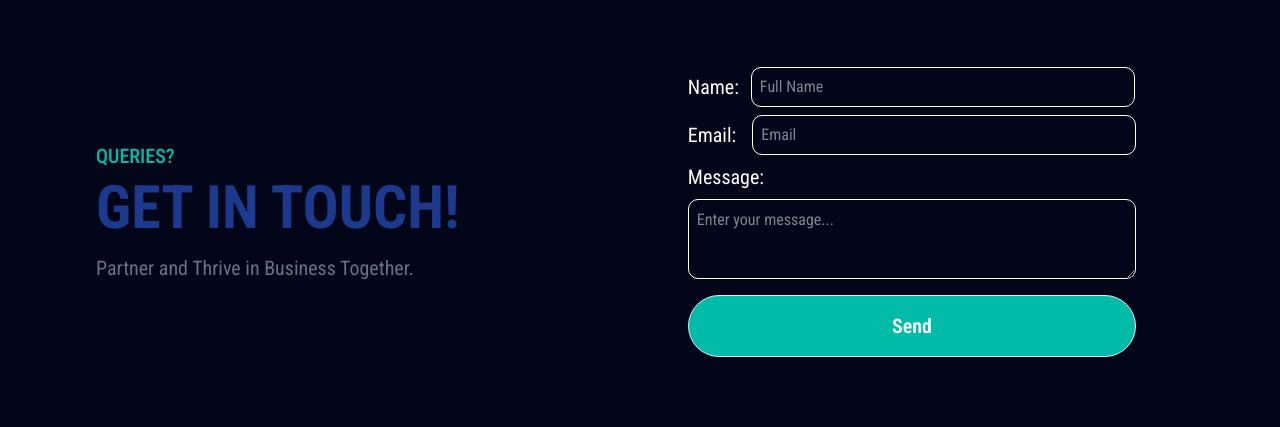
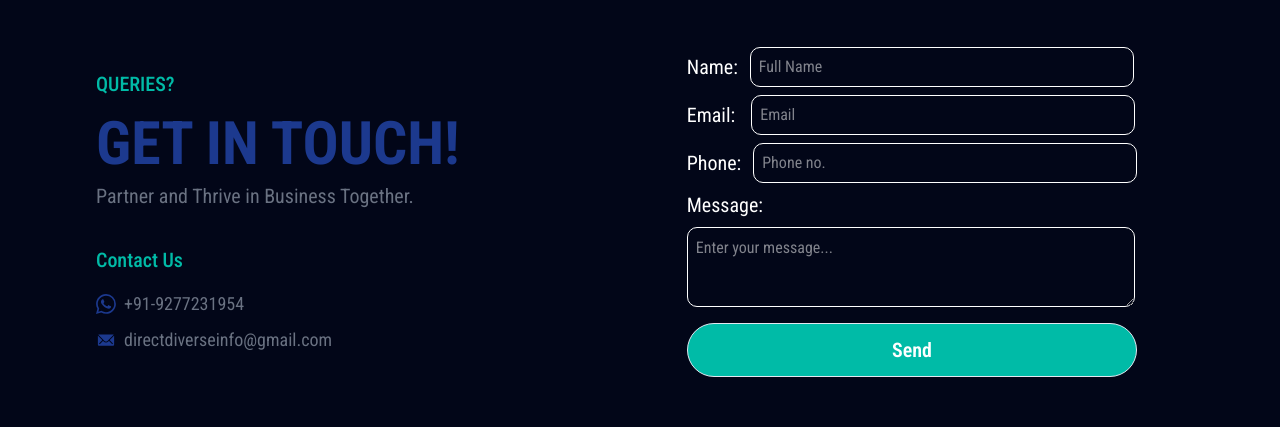
Before and after one commit to SiddharthSingh00769/FreeLanceProject1, a Next.js app: page / in a window 1280 px wide. Shown: the part 3019-3446 px from the top of the page. Built offline with nearby package versions, Linux system fonts and the light colour scheme; what tailwindcss-motion would draw is missing.

Commit message:
final commit 3

```diff
--- a/app/_components/About.jsx
+++ b/app/_components/About.jsx
@@ -27,7 +27,7 @@ function About() {
       <div id='about' className='md:w-1/2 p-4 ml-6 flex flex-col justify-center'>
         <h2 className='text-lg md:text-xl font-medium text-teal-500'>ABOUT US</h2>
         <h2 className='mt-2 text-4xl md:text-6xl font-bold text-blue-900'>A Proactive Unit Delivering Superior IT Services</h2>
-        <h2 className='mt-4 text-lg md:text-xl text-gray-500'>Direct Diverse Info.Tech stands as a premier IT solutions provider in India, offering dependable IT, telemarketing, and digital marketing services, complemented by comprehensive revenue cycle management for our clients. We believe that innovation and diversity are essential drivers of change in every industry. Therefore, we foster new ideas by leveraging cutting-edge technologies and methodologies, delivering transformative solutions for businesses. Our certified team of professionals is committed to guiding clients through their digital transformation journey, providing top-notch market research, brand development, and effective revenue generation with integrity and transparency.</h2>
+        <h2 className='mt-4 text-lg md:text-xl text-gray-500'>Direct Diverse Infotech stands as a premier IT solutions provider in India, offering dependable IT, telemarketing, and digital marketing services, complemented by comprehensive revenue cycle management for our clients. We believe that innovation and diversity are essential drivers of change in every industry. Therefore, we foster new ideas by leveraging cutting-edge technologies and methodologies, delivering transformative solutions for businesses. Our certified team of professionals is committed to guiding clients through their digital transformation journey, providing top-notch market research, brand development, and effective revenue generation with integrity and transparency.</h2>
       </div>
       <div className='md:w-1/2'>
             <img src="2nd.jpg" alt="image1" className='object-contain w-full h-full' />
--- a/app/_components/ContactUs.jsx
+++ b/app/_components/ContactUs.jsx
@@ -35,9 +35,13 @@ export const ContactUs = () => {
         <label className='text-xl'>Email:</label>
         <input type="email" name="user_email" className='border border-white rounded-lg h-10 w-56 md:w-96 p-2' placeholder='Email' />
       </div>
+      <div className='flex items-center gap-3'>
+        <label className='text-xl'>Phone:</label>
+        <input type="text" name="user_number" className='border border-white rounded-lg h-10 w-56 md:w-96 p-2' placeholder='Phone no.' />
+      </div>
       <label className='text-xl'>Message:</label>
       <textarea name="message" className='border border-white rounded-lg h-20 w-[18rem] md:w-[28rem] p-2' placeholder='Enter your message...' />
-      <input type="submit" value="Send" className='mt-2 p-4 px-6 sm:px-8 lg:px-12 text-sm sm:text-lg lg:text-xl border rounded-4xl bg-teal-500 text-white font-semibold cursor-pointer transition-colors duration-300 ease-in-out hover:bg-blue-900'/>
+      <input type="submit" value="Send" className='mt-2 p-3 px-6 sm:px-8 lg:px-12 text-sm sm:text-lg lg:text-xl border rounded-4xl bg-teal-500 text-white font-semibold cursor-pointer transition-colors duration-300 ease-in-out hover:bg-blue-900'/>
     </form>
   );
 };
--- a/app/_components/Footer.jsx
+++ b/app/_components/Footer.jsx
@@ -3,17 +3,34 @@ import { ContactUs } from './ContactUs';
 import { BsFacebook } from "react-icons/bs";
 import { LuInstagram } from "react-icons/lu";
 import { AiOutlineCopyrightCircle } from "react-icons/ai";
+import { BsWhatsapp } from "react-icons/bs";
+import { IoIosMail } from "react-icons/io";
 
 function Footer() {
   return (
     <div className='h-auto lg:h-[70vh] w-full bg-slate-950 lg:overflow-hidden'>
       <div className='grid grid-cols-1 lg:grid-cols-2 px-2 lg:px-24 py-6 w-full h-[80%]'>
         <div className='flex flex-col justify-center items-center lg:items-start h-full'>
-          <h2 className='text-lg lg:text-xl font-medium text-teal-500'>QUERIES?</h2>
-          <h2 className='mt-2 text-4xl lg:text-6xl font-bold text-blue-900'>GET IN TOUCH!</h2>
-          <h2 className='mt-4 text-lg lg:text-xl text-gray-500'>Partner and Thrive in Business Together.</h2>
+          <div className='text-center lg:text-start'>
+            <h2 className='text-lg lg:text-xl font-medium text-teal-500'>QUERIES?</h2>
+            <h2 className='mt-4 text-4xl lg:text-6xl font-bold text-blue-900'>GET IN TOUCH!</h2>
+            <h2 className='mt-2 text-lg lg:text-xl text-gray-500'>Partner and Thrive in Business Together.</h2>
+          </div>
+          <div className='mt-9 text-center lg:text-start'>
+            <h2 className='text-lg lg:text-xl font-medium text-teal-500'>Contact Us</h2>
+            <div className='text-gray-500 mt-4 items-center lg:items-start'>
+              <div className='flex items-center justify-center lg:justify-normal'>
+                <div><BsWhatsapp  className='h-5 w-5 text-blue-900'/></div>
+                <div className='ml-2 text-lg'><a href={'tel:+91-9277231954'}>+91-9277231954</a></div>
+              </div>
+              <div className='flex items-center justify-center mt-2'>
+                <div><IoIosMail  className='h-5 w-5 text-blue-900'/></div>
+                <div className='ml-2 text-lg'><a href={'mailto:directdiverseinfo@gmail.com'}>directdiverseinfo@gmail.com</a></div>
+              </div>
+            </div>
+          </div>
         </div>
-        <div className='text-white flex justify-center items-center mt-5 lg:mt-0'>
+        <div className='text-white flex justify-center items-center mt-8 lg:mt-0'>
           <ContactUs />
         </div>
       </div>
```
Also changed, not shown: public/ddi.jpg.
